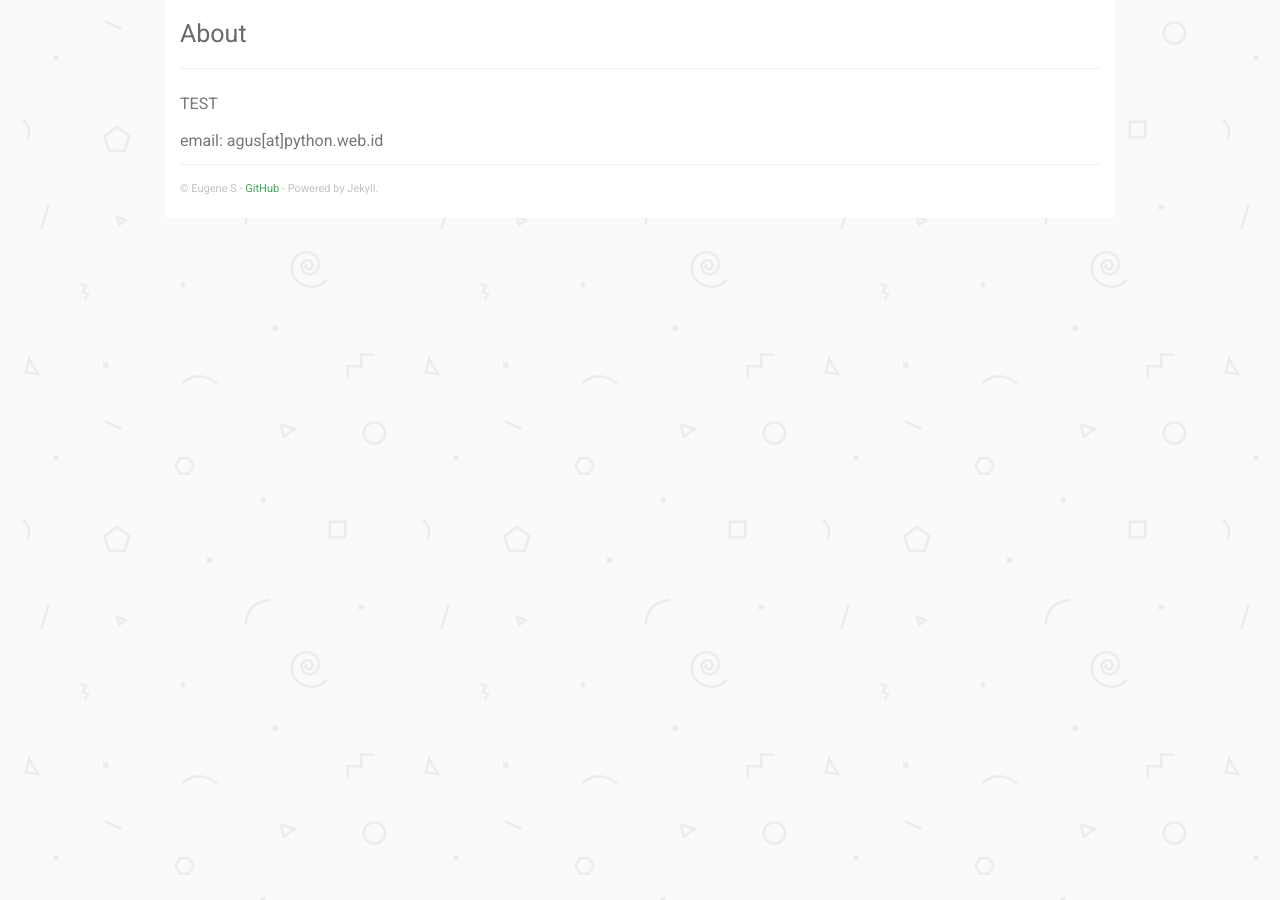
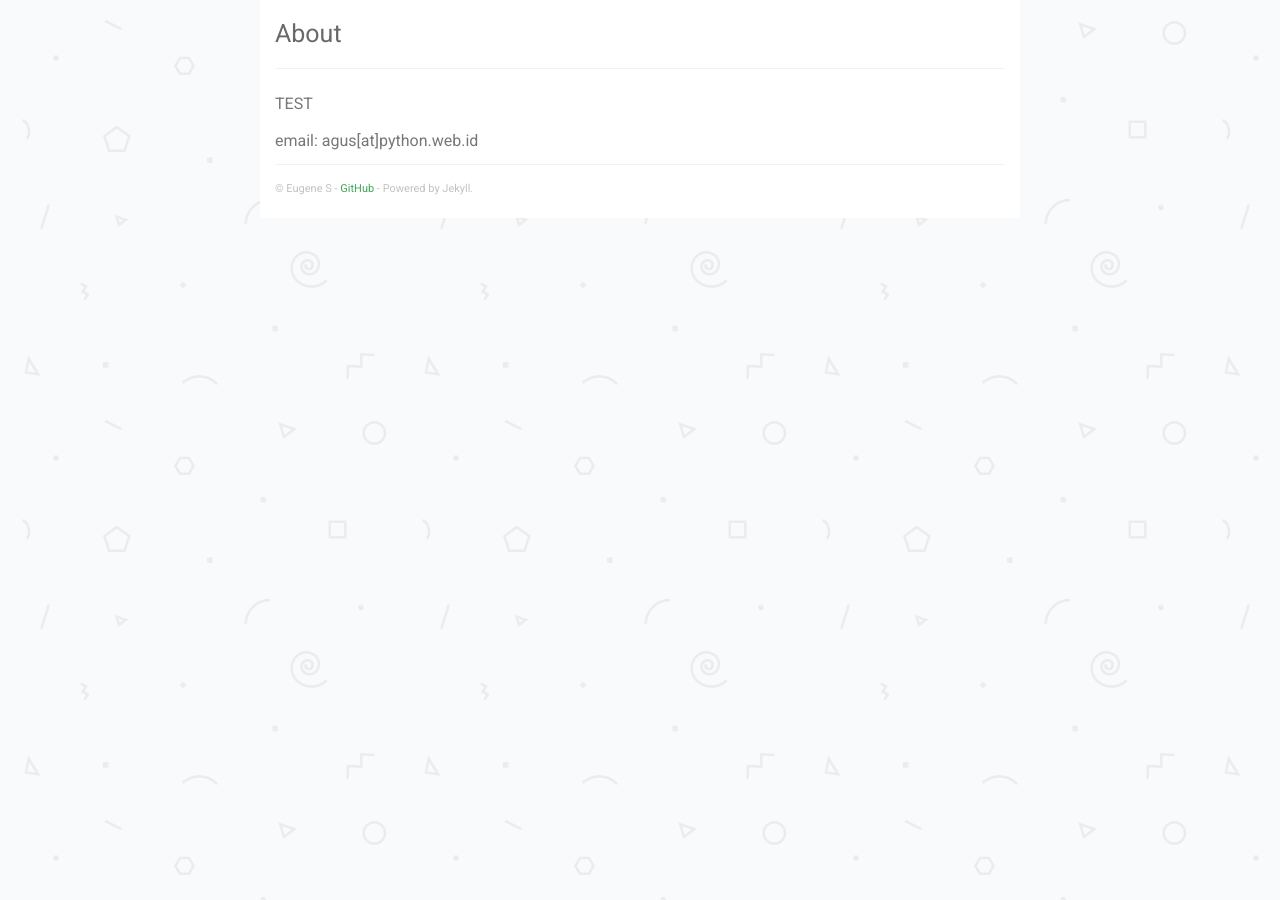
Before and after one commit to eugenesimakin/eugenesimakin.github.io, a Jekyll site: the page built from about.md, in a window 1280 px wide. Built offline with Jekyll 4.4.1, drawn with Linux system fonts in a browser that asks for light colours; nearby versions of some CDN libraries.

Commit message:
Update default layout

```diff
--- a/_layouts/default.html
+++ b/_layouts/default.html
@@ -115,7 +115,7 @@ layout: compress
   </head>
   <body>
     <div class="container">
-      <div class="col-sm-10 col-sm-offset-1 main-layout">
+      <div class="col-md-8 col-md-offset-2 main-layout">
         {{ content }}
         <footer>
           &copy; {{ site.author }}
```
